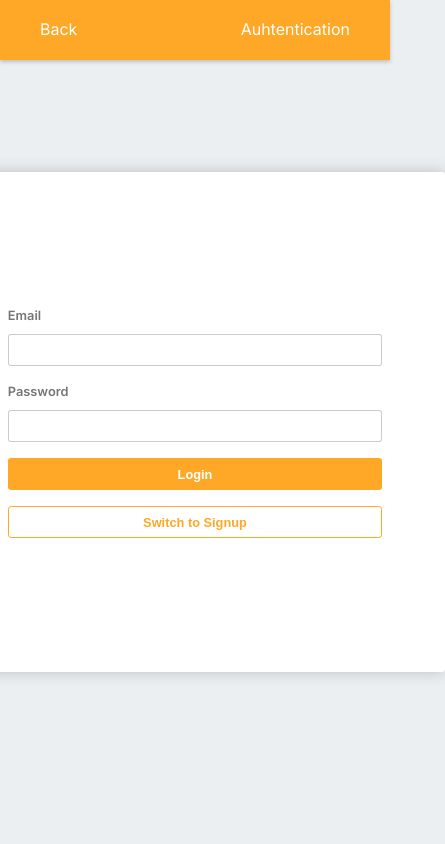
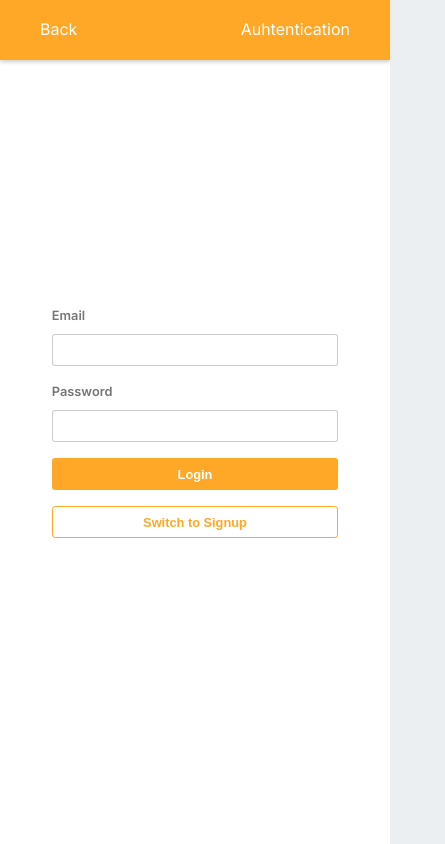
Before and after one commit to jwkaterina/nutrition, a Next.js app: page /auth in a window 390 px wide. Shown: the whole page, 445 px wide, since content can reach past the window. Built offline with nearby package versions, Linux system fonts and the light colour scheme.

Commit message:
responsive auth and error modal

```diff
--- a/src/app/auth/page.module.css
+++ b/src/app/auth/page.module.css
@@ -71,3 +71,11 @@
     border: var(--tertiary-color) 1px solid;
     color: var(--tertiary-color);
 }
+
+@media screen and (max-width: 500px) {
+    .container {
+        height: 100%;
+        width: 100%;
+        border-radius: 0;
+    }
+}
--- a/src/app/components/overlays/error-modal/error-modal.module.css
+++ b/src/app/components/overlays/error-modal/error-modal.module.css
@@ -34,3 +34,11 @@
     font-weight: 600;
     cursor: pointer;
 }
+
+@media screen and (max-width: 500px) {
+    .container {
+        height: 300px;
+        width: 300px;
+        border-radius: 0;
+    }
+}
```
